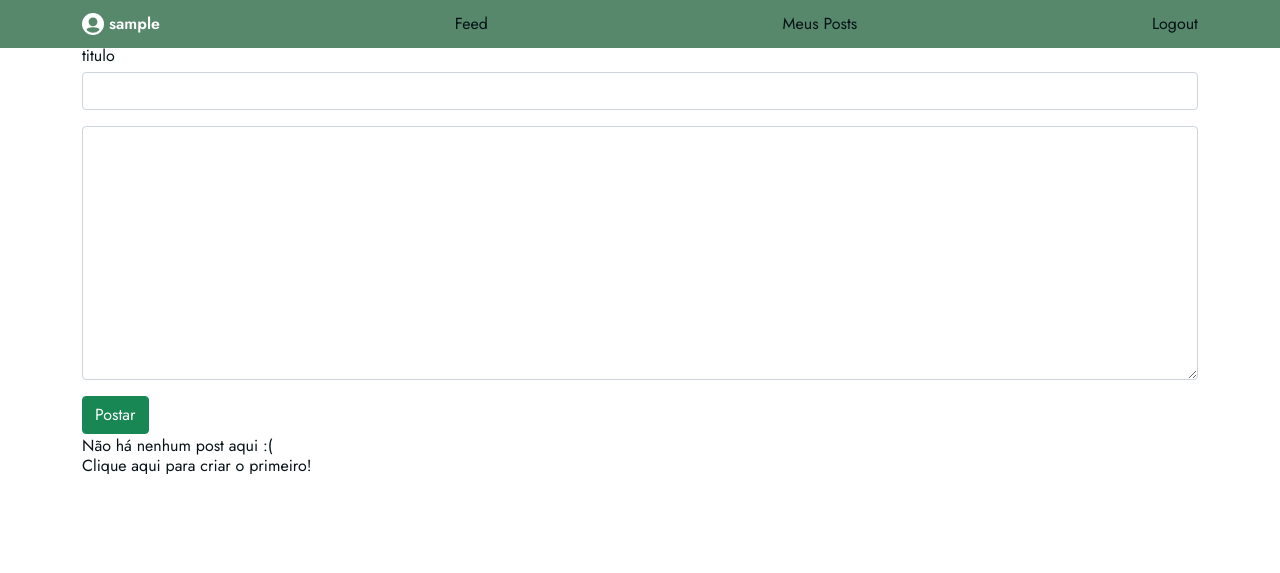
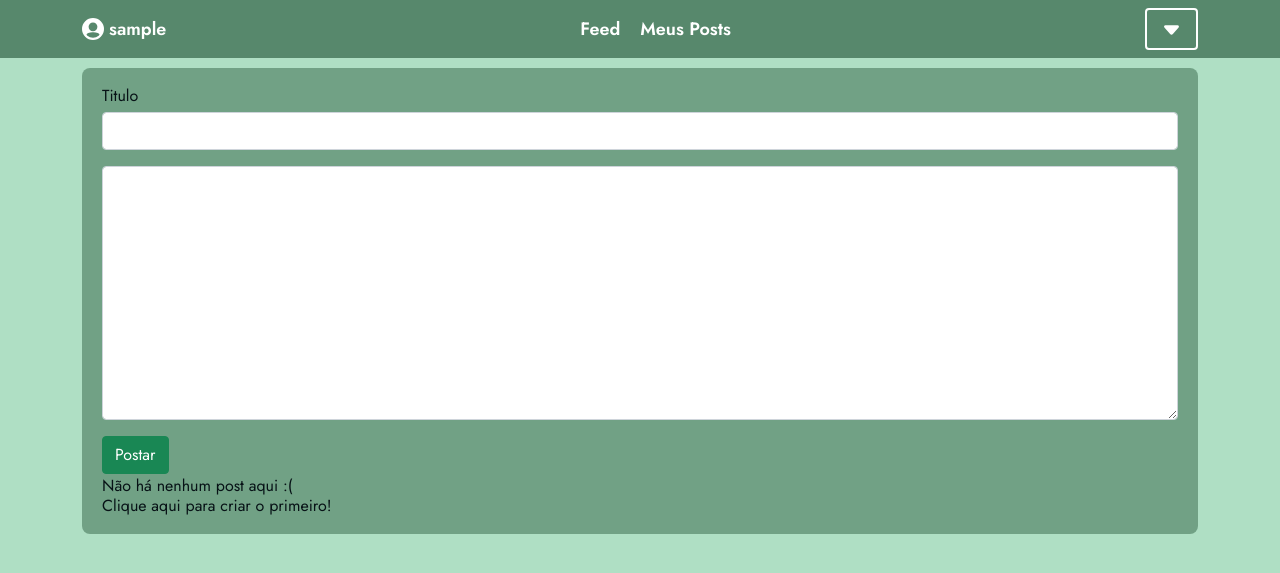
Before and after one commit to DanielGerhard/postexpress, a Django app: page / in a window 1280 px wide. Shown: the top 573 px of the page. Run offline with Django 4.2, Linux system fonts and the light colour scheme; the visitor is signed in with stand-in values (Sample User, id 1); data that the repository does not hold is empty; some libraries are stand-ins or nearby versions.

Commit message:
trabalhado no wrapper dos posts e instalado no pyanywhere

```diff
--- a/main/forms.py
+++ b/main/forms.py
@@ -16,7 +16,7 @@ class PostForm(forms.ModelForm):
     class Meta:
         model = Post
         fields = ['title', "description"]
-        labels = {'title': 'titulo',
+        labels = {'title': 'Titulo',
                   'description': ''}
 
 
--- a/main/static/main/scss/_header.scss
+++ b/main/static/main/scss/_header.scss
@@ -1,9 +1,66 @@
 nav {
     background-color: var(--cor-primaria);
+
+    .navbar-nav {
+        gap: 20px;
+    }
+
+    .nav-item {
+        font-weight: 600;
+        font-size: var(--fonte-18px);
+        color: #fff;
+
+        a {
+            display: flex;
+            justify-content: center;
+            align-items: center;
+
+            svg {
+                width: 20px;
+                height: 20px;
+            }
+        }
+    }
 
     .navbar-text {
         font-weight: 600;
         color: #ffff;
+    }
+
+    .dropdown {
+        &.show {
+            .dropdown-toggle {
+                background-color: var(--cor-destaque);
+                border: 2px solid #000;
+
+            }
+        }
+        .nav-item {
+            color: var(--cor-fonte);
+        }
+    }
+    .dropdown-menu{
+        background-color: var(--cor-auxiliar);
+        right: 0;
+    }
+
+    .dropdown-toggle {
+        border: 2px solid #fff;
+        background-color: transparent;
+
+        &:hover {
+            background-color: var(--cor-destaque);
+            border: 2px solid #000;
+        }
+
+        svg {
+            width: 25px;
+            height: 25px;
+        }
+
+        &::after {
+            display: none;
+        }
     }
 
     .user {
--- a/main/static/main/scss/componentes/_main.scss
+++ b/main/static/main/scss/componentes/_main.scss
@@ -1,4 +1,5 @@
 //Helpers
 @import 'circulo/circulo.scss';
 @import 'add-post';
+@import 'feed-wrapper';
 @import 'helpers/text-transformers';
--- /dev/null
+++ b/main/static/main/scss/componentes/feed-wrapper.scss
@@ -0,0 +1,6 @@
+.feed-wrapper {
+    background-color: rgba(87,136,108,0.7);
+    border-radius: 8px;
+    padding: 20px;
+    margin: 10px 0px;
+}
--- /dev/null
+++ b/main/static/main/scss/css/feed-wrapper.css
@@ -0,0 +1 @@
+.feed-wrapper{background-color:rgba(87,136,108,.7);border-radius:8px;padding:20px;margin:10px 0px}
--- a/main/static/main/scss/style.scss
+++ b/main/static/main/scss/style.scss
@@ -13,7 +13,12 @@
 @import 'cores';
 @import 'animations';
 @import 'alerts';
-@import 'header';e
+@import 'header';
 @import 'footer';
 @import 'forms';
 @import 'pages';
+
+
+body{
+    background-color: #afdfc4;
+}
--- a/main/templates/main/base.html
+++ b/main/templates/main/base.html
@@ -23,46 +23,57 @@
     {% block header %}
     <nav class="navbar navbar-expand lg">
         <div class="container fluid">
-            <div>
             <ul class="navbar-nav">
                 <li class="nav-item user">
                     <?xml version="1.0" encoding="utf-8"?>
-                        <svg xmlns="http://www.w3.org/2000/svg" width="22" height="22" viewBox="0 0 22 22"><g transform="translate(12 4)"><rect fill="none"/><path d="M2,13A11,11,0,1,1,13,24,11,11,0,0,1,2,13ZM13,6.4a4.4,4.4,0,1,0,4.4,4.4A4.4,4.4,0,0,0,13,6.4Zm5.623,11a1.448,1.448,0,0,1,.034,2.345,8.8,8.8,0,0,1-11.282.025A1.452,1.452,0,0,1,7.4,17.413a5.27,5.27,0,0,1,.852-.443A12.72,12.72,0,0,1,13,16.3a12.967,12.967,0,0,1,4.765.655A5.2,5.2,0,0,1,18.623,17.4Z" transform="translate(-14 -6)" fill="#fff" fill-rule="evenodd"/></g></svg>
+                    <svg xmlns="http://www.w3.org/2000/svg" width="22" height="22" viewBox="0 0 22 22">
+                        <g transform="translate(12 4)">
+                            <rect fill="none" />
+                            <path
+                                d="M2,13A11,11,0,1,1,13,24,11,11,0,0,1,2,13ZM13,6.4a4.4,4.4,0,1,0,4.4,4.4A4.4,4.4,0,0,0,13,6.4Zm5.623,11a1.448,1.448,0,0,1,.034,2.345,8.8,8.8,0,0,1-11.282.025A1.452,1.452,0,0,1,7.4,17.413a5.27,5.27,0,0,1,.852-.443A12.72,12.72,0,0,1,13,16.3a12.967,12.967,0,0,1,4.765.655A5.2,5.2,0,0,1,18.623,17.4Z"
+                                transform="translate(-14 -6)" fill="#fff" fill-rule="evenodd" />
+                        </g>
+                    </svg>
                     <span class="navbar-text">{{user.username}}</span>
                 </li>
             </ul>
-            </div>
-            <div>
+
             <ul class="navbar-nav">
                 <li class="nav-item">
                     <a href="/home" class="">
                         Feed
                     </a>
                 </li>
-                </ul>
-            </div>
-            <div>
-                <ul class="navbar-nav">
+
                 <li class="nav-item">
                     <a href="/meus_posts" class="">
                         Meus Posts
                     </a>
                 </li>
             </ul>
-            </div>
-            <div>
-                <ul class="navbar-nav">
-                    <li class="nav-item">
-                        {% if user.is_authenticated %}
-                    </li>
-                    <li class="nav_item">
-                        <a href="/logout">Logout</a>
-                    </li>
-                    {% else %}
-                    <a href="/login" class="">
-                        Login
+
+            <div class="dropdown">
+                <button class="btn btn-secondary dropdown-toggle" type="button" id="dropdownMenuButton"
+                    data-toggle="dropdown" aria-haspopup="true" aria-expanded="false">
+                    <?xml version="1.0" encoding="utf-8"?>
+                    <!-- Uploaded to: SVG Repo, www.svgrepo.com, Generator: SVG Repo Mixer Tools -->
+                    <svg viewBox="0 0 24 24" xmlns="http://www.w3.org/2000/svg">
+                        <path
+                            d="M6.1018 8C5.02785 8 4.45387 9.2649 5.16108 10.0731L10.6829 16.3838C11.3801 17.1806 12.6197 17.1806 13.3169 16.3838L18.8388 10.0731C19.5459 9.2649 18.972 8 17.898 8H6.1018Z"
+                            fill="#fff" />
+                    </svg>
+                </button>
+                <ul class="dropdown-menu nav-item" aria-labelledby="dropdownMenuButton">
+                    <li class="dropdown-item">
+
+                        <a href="/logout">
+                            <svg xmlns="http://www.w3.org/2000/svg" viewBox="0 0 512 512">
+                                <!-- Font Awesome Pro 5.15.4 by @fontawesome - https://fontawesome.com License - https://fontawesome.com/license (Commercial License) -->
+                                <path
+                                    d="M497 273L329 441c-15 15-41 4.5-41-17v-96H152c-13.3 0-24-10.7-24-24v-96c0-13.3 10.7-24 24-24h136V88c0-21.4 25.9-32 41-17l168 168c9.3 9.4 9.3 24.6 0 34zM192 436v-40c0-6.6-5.4-12-12-12H96c-17.7 0-32-14.3-32-32V160c0-17.7 14.3-32 32-32h84c6.6 0 12-5.4 12-12V76c0-6.6-5.4-12-12-12H96c-53 0-96 43-96 96v192c0 53 43 96 96 96h84c6.6 0 12-5.4 12-12z" />
+                            </svg>
+                            Logout
                         </a>
-                    {% endif %}
                     </li>
                 </ul>
             </div>
@@ -75,8 +86,14 @@
             {% block content %} {% endblock content %}
         </div>
     </main>
-    <script src="https://cdn.jsdelivr.net/npm/bootstrap@5.3.0-alpha3/dist/js/bootstrap.bundle.min.js"
-        integrity="sha384-ENjdO4Dr2bkBIFxQpeoTz1HIcje39Wm4jDKdf19U8gI4ddQ3GYNS7NTKfAdVQSZe"
+    <script src="https://code.jquery.com/jquery-3.2.1.slim.min.js"
+        integrity="sha384-KJ3o2DKtIkvYIK3UENzmM7KCkRr/rE9/Qpg6aAZGJwFDMVNA/GpGFF93hXpG5KkN"
+        crossorigin="anonymous"></script>
+    <script src="https://cdn.jsdelivr.net/npm/popper.js@1.12.9/dist/umd/popper.min.js"
+        integrity="sha384-ApNbgh9B+Y1QKtv3Rn7W3mgPxhU9K/ScQsAP7hUibX39j7fakFPskvXusvfa0b4Q"
+        crossorigin="anonymous"></script>
+    <script src="https://cdn.jsdelivr.net/npm/bootstrap@4.0.0/dist/js/bootstrap.min.js"
+        integrity="sha384-JZR6Spejh4U02d8jOt6vLEHfe/JQGiRRSQQxSfFWpi1MquVdAyjUar5+76PVCmYl"
         crossorigin="anonymous"></script>
 </body>
 
--- a/main/templates/main/home.html
+++ b/main/templates/main/home.html
@@ -8,6 +8,8 @@ Home
 {% block content %}
 
 {% block add_post %}
+
+<div class="feed-wrapper">
     <!-- ADICIONAR POST -->
     {% load crispy_forms_tags %}
     <div class="add-post">
@@ -43,5 +45,6 @@ Home
     <p>Não há nenhum post aqui :(</p>
     <a href="/create_post">Clique aqui para criar o primeiro!</a>
     {% endfor %}
+</div>
 
 {% endblock %}
--- a/website/settings.py
+++ b/website/settings.py
@@ -27,7 +27,7 @@ SECRET_KEY = sys_secrets.secret_key
 # SECURITY WARNING: don't run with debug turned on in production!
 DEBUG = True
 
-ALLOWED_HOSTS = []
+ALLOWED_HOSTS = sys_secrets.allowed_hosts
 
 
 # Application definition
```
Also changed, not shown: main/static/main/css/style.css, main/static/main/scss/componentes/_add-post.scss (renamed from main/static/main/scss/componentes/add-post.scss), 1 other file. Lines whose indentation alone changed are shown as unchanged.
